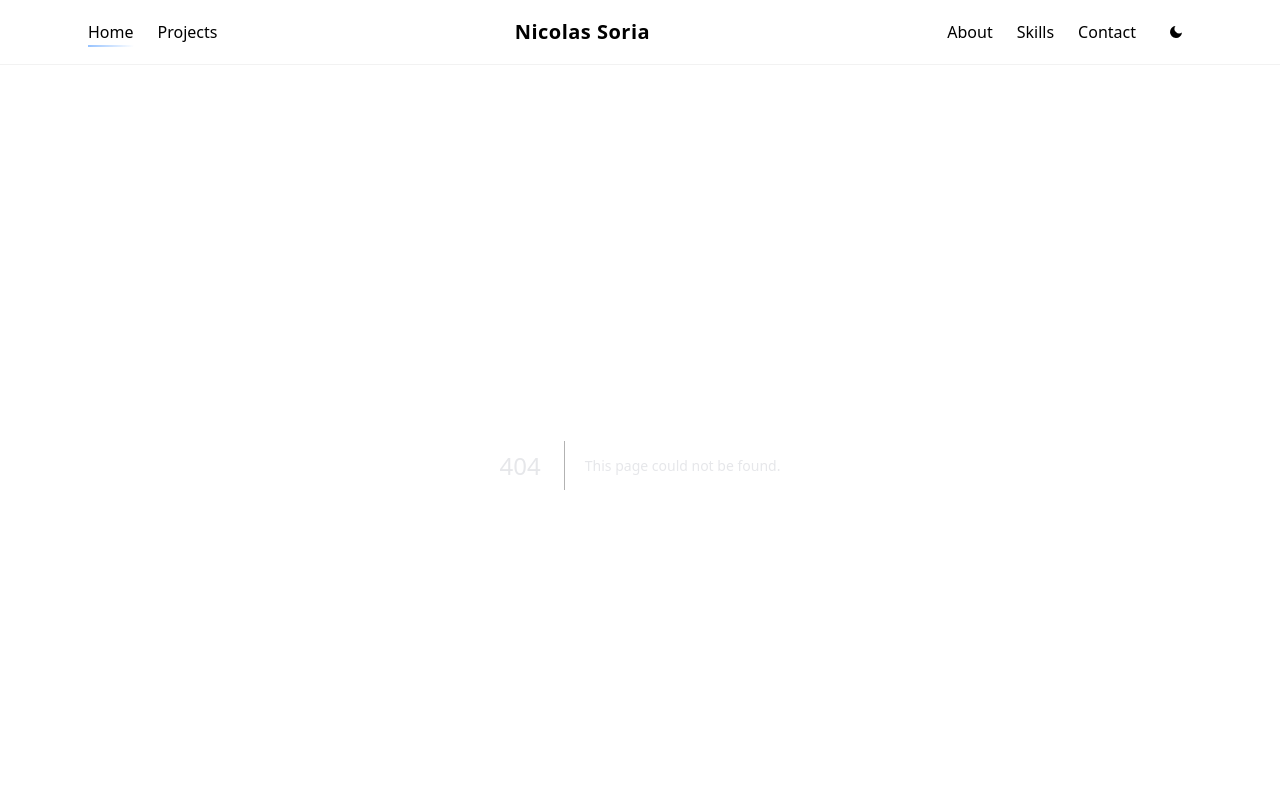
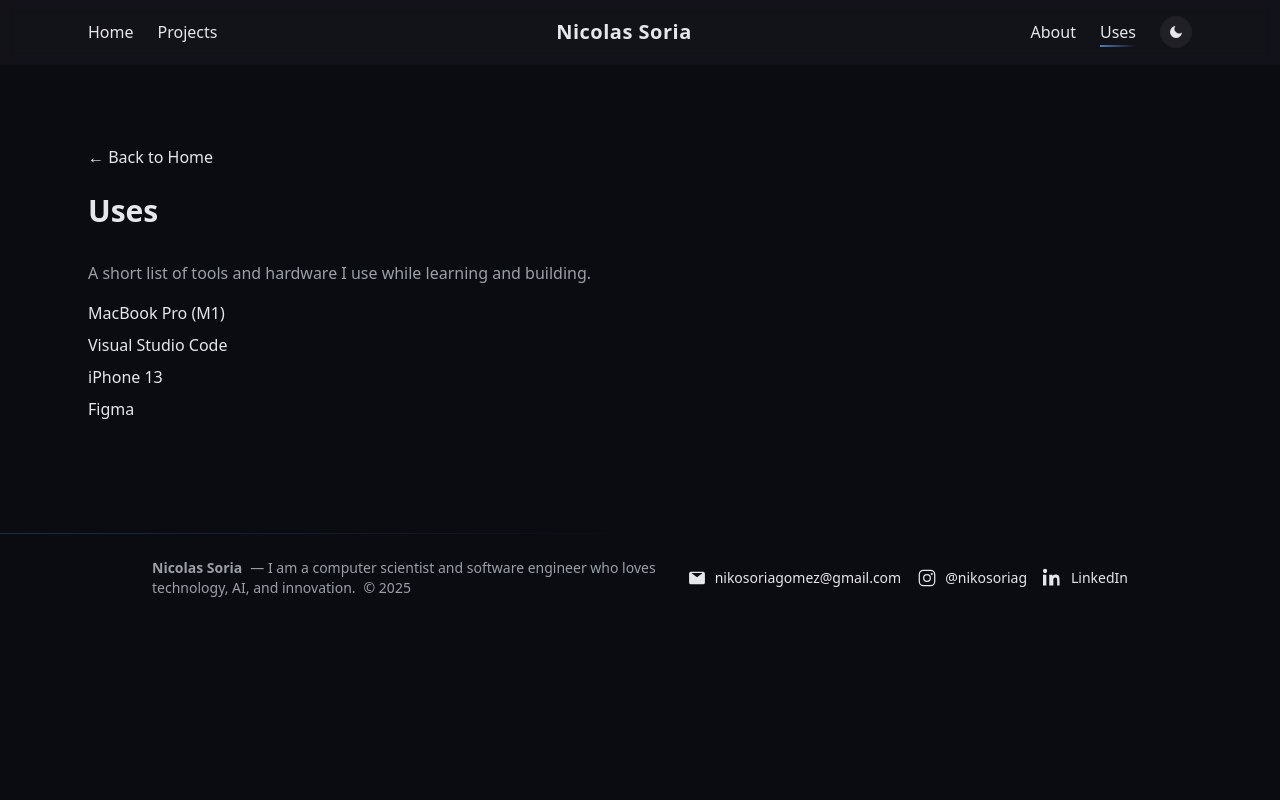
Before and after one commit to Nicocoder1/css220-portfolio, a Next.js app: page /uses in a window 1280 px wide. Before the commit this address had no page. Shown: the top 800 px of the page. Built offline with nearby package versions, Linux system fonts and the light colour scheme.

Commit message:
making it into pages

```diff
--- /dev/null
+++ b/app/about/page.tsx
@@ -0,0 +1,22 @@
+import type { ReactElement } from "react";
+
+import SectionHeading from "../components/SectionHeading";
+import AnimatedSection from "../components/AnimatedSection";
+import AboutSection from "../components/AboutSection";
+import Link from "next/link";
+
+export default function AboutPage(): ReactElement {
+  return (
+    <main>
+      <div className="max-w-6xl mx-auto px-4 sm:px-6 py-20">
+        <div className="mb-6">
+          <Link href="/" className="text-[var(--accent)] hover:underline">← Back to Home</Link>
+        </div>
+        <AnimatedSection aria-label="About">
+          <SectionHeading>About</SectionHeading>
+          <AboutSection />
+        </AnimatedSection>
+      </div>
+    </main>
+  );
+}
--- a/app/components/Footer.tsx
+++ b/app/components/Footer.tsx
@@ -17,13 +17,23 @@ export default function Footer() {
 
         <div className="flex items-center gap-4">
           <a
+            href="mailto:nikosoriagomez@gmail.com"
+            className="flex items-center gap-2 text-sm hover:brightness-105 transition-[filter] duration-150 text-[var(--muted)]"
+            aria-label="Email"
+          >
+            <svg xmlns="http://www.w3.org/2000/svg" viewBox="0 0 24 24" className="w-5 h-5" fill="currentColor" aria-hidden>
+              <path d="M2.5 6.75A2.25 2.25 0 0 1 4.75 4.5h14.5A2.25 2.25 0 0 1 21.5 6.75v10.5A2.25 2.25 0 0 1 19.25 19.5H4.75A2.25 2.25 0 0 1 2.5 17.25V6.75zm2.7-.75L12 11.1l6.8-5.1H5.2z" />
+            </svg>
+            <span className="hidden sm:inline">nikosoriagomez@gmail.com</span>
+          </a>
+
+          <a
             href="https://instagram.com/nikosoriag"
             target="_blank"
             rel="noopener noreferrer"
             className="flex items-center gap-2 text-sm hover:brightness-105 transition-[filter] duration-150 text-[var(--muted)]"
             aria-label="Instagram"
           >
-            {/* Instagram SVG (clean) */}
             <svg xmlns="http://www.w3.org/2000/svg" viewBox="0 0 24 24" className="w-5 h-5" fill="currentColor" aria-hidden>
               <path d="M7.75 2h8.5A5.75 5.75 0 0 1 22 7.75v8.5A5.75 5.75 0 0 1 16.25 22h-8.5A5.75 5.75 0 0 1 2 16.25v-8.5A5.75 5.75 0 0 1 7.75 2zm0 1.5A4.25 4.25 0 0 0 3.5 7.75v8.5A4.25 4.25 0 0 0 7.75 20.5h8.5a4.25 4.25 0 0 0 4.25-4.25v-8.5A4.25 4.25 0 0 0 16.25 3.5h-8.5zM12 7.25a4.75 4.75 0 1 1 0 9.5 4.75 4.75 0 0 1 0-9.5zm0 1.5a3.25 3.25 0 1 0 0 6.5 3.25 3.25 0 0 0 0-6.5zM17.75 6a1.25 1.25 0 1 1 0 2.5 1.25 1.25 0 0 1 0-2.5z" />
             </svg>
@@ -31,17 +41,16 @@ export default function Footer() {
           </a>
 
           <a
-            href="https://facebook.com/nicolas.soria"
+            href="https://linkedin.com/in/nikosoriag"
             target="_blank"
             rel="noopener noreferrer"
             className="flex items-center gap-2 text-sm hover:brightness-105 transition-[filter] duration-150 text-[var(--muted)]"
-            aria-label="Facebook"
+            aria-label="LinkedIn"
           >
-            {/* Facebook SVG (clean) */}
             <svg xmlns="http://www.w3.org/2000/svg" viewBox="0 0 24 24" className="w-5 h-5" fill="currentColor" aria-hidden>
-              <path d="M22 12a10 10 0 1 0-11.5 9.9v-7H8.9v-2.9h1.6V9.4c0-1.6 1-2.5 2.4-2.5.7 0 1.4.05 2 .1v2.3h-1.1c-1 0-1.2.5-1.2 1.1v1.4h2.4l-.4 2.9h-2v7A10 10 0 0 0 22 12z" />
+              <path d="M4.98 3.5C4.98 4.88 3.86 6 2.49 6S0 4.88 0 3.5 1.12 1 2.49 1 4.98 2.12 4.98 3.5zM0 8h4v13H0V8zm7.5 0h3.8v1.8h.05c.53-1 1.82-2 3.75-2 4 0 4.75 2.63 4.75 6.05V21H17v-6.1c0-1.52-.03-3.48-2.12-3.48-2.12 0-2.44 1.66-2.44 3.38V21H7.5V8z" />
             </svg>
-            <span className="hidden sm:inline">Nicolas Soria</span>
+            <span className="hidden sm:inline">LinkedIn</span>
           </a>
         </div>
       </div>
--- a/app/components/NavBar.tsx
+++ b/app/components/NavBar.tsx
@@ -1,22 +1,28 @@
 "use client";
 
-import { useEffect, useRef, useState } from "react";
+import { useEffect, useState } from "react";
+import Link from "next/link";
+import { usePathname } from "next/navigation";
 
 const NAV_LINKS = [
-  { href: "#home", label: "Home" },
-  { href: "#projects", label: "Projects" },
-  { href: "#about", label: "About" },
-  { href: "#skills", label: "Skills" },
-  { href: "#contact", label: "Contact" },
+  { href: "/", label: "Home" },
+  { href: "/projects", label: "Projects" },
+  { href: "/about", label: "About" },
+  { href: "/uses", label: "Uses" },
 ];
+    // { href: "/contact", label: "Contact" },
 
 export default function NavBar() {
-  const [activeHash, setActiveHash] = useState<string>("#home");
+  const pathname = usePathname();
+  const activePath = pathname ?? "/";
+  const isActive = (href: string) => {
+    if (href === "/") return activePath === "/";
+    return activePath === href || activePath.startsWith(href + "/");
+  };
   const [theme, setTheme] = useState<string>(() => {
     if (typeof document === "undefined") return "dark";
     return document.documentElement.dataset.theme ?? "dark";
   });
-  const obsRef = useRef<IntersectionObserver | null>(null);
   const [isOpen, setIsOpen] = useState(false);
 
   useEffect(() => {
@@ -30,29 +36,6 @@ export default function NavBar() {
       document.documentElement.dataset.theme = current;
       setTheme(current);
     }
-
-    // Scroll spy using IntersectionObserver
-    const ids = NAV_LINKS.map((l) => l.href.replace("#", ""));
-    const sections = ids.map((id) => document.getElementById(id)).filter(Boolean) as HTMLElement[];
-
-    if (sections.length > 0) {
-      obsRef.current = new IntersectionObserver(
-        (entries) => {
-          entries.forEach((entry) => {
-            if (entry.isIntersecting) {
-              setActiveHash(`#${entry.target.id}`);
-            }
-          });
-        },
-        { root: null, rootMargin: "-40% 0px -50% 0px", threshold: [0, 0.25, 0.5, 0.75] }
-      );
-
-      sections.forEach((el) => obsRef.current?.observe(el));
-    }
-
-    return () => {
-      obsRef.current?.disconnect();
-    };
   }, []);
 
   function toggleTheme() {
@@ -73,41 +56,43 @@ export default function NavBar() {
           <ul className="hidden sm:flex gap-6 text-sm sm:text-base">
             {NAV_LINKS.slice(0, 2).map((link) => (
               <li key={link.href}>
-                <a
+                <Link
                   href={link.href}
+                  aria-current={isActive(link.href) ? "page" : undefined}
                   className={`transition duration-200 pb-1 ${
-                    activeHash === link.href
+                    isActive(link.href)
                       ? "text-[var(--accent)] bg-gradient-to-r from-[var(--accent)]/70 to-transparent bg-[length:100%_2px] bg-[position:0_100%] bg-no-repeat"
                       : "text-inherit hover:brightness-105"
                   }`}
                 >
                   {link.label}
-                </a>
+                </Link>
               </li>
             ))}
           </ul>
         </div>
 
         <div className="text-lg sm:text-xl font-bold tracking-wide">
-          <a href="#home" className="inline-block">
+          <Link href="/" className="inline-block">
             Nicolas Soria
-          </a>
+          </Link>
         </div>
 
         <div className="flex items-center gap-4">
           <ul className="hidden sm:flex gap-6 items-center text-sm sm:text-base">
             {NAV_LINKS.slice(2).map((link) => (
               <li key={link.href}>
-                <a
+                <Link
                   href={link.href}
+                  aria-current={isActive(link.href) ? "page" : undefined}
                   className={`transition duration-200 pb-1 ${
-                    activeHash === link.href
+                    isActive(link.href)
                       ? "text-[var(--accent)] bg-gradient-to-r from-[var(--accent)]/70 to-transparent bg-[length:100%_2px] bg-[position:0_100%] bg-no-repeat"
                       : "text-inherit hover:brightness-105"
                   }`}
                 >
                   {link.label}
-                </a>
+                </Link>
               </li>
             ))}
           </ul>
@@ -161,14 +146,14 @@ export default function NavBar() {
         >
           <div className="px-6 py-4 flex flex-col gap-3">
             {NAV_LINKS.map((link) => (
-              <a
+              <Link
                 key={link.href}
                 href={link.href}
                 onClick={() => setIsOpen(false)}
-                className={`py-2 text-sm font-medium hover:text-[var(--accent)] transition duration-200 ${activeHash === link.href ? 'text-[var(--accent)]' : ''}`}
+                className={`py-2 text-sm font-medium hover:text-[var(--accent)] transition duration-200 ${isActive(link.href) ? 'text-[var(--accent)]' : ''}`}
               >
                 {link.label}
-              </a>
+              </Link>
             ))}
           </div>
         </div>
--- /dev/null
+++ b/app/components/PageFade.tsx
@@ -0,0 +1,16 @@
+"use client";
+
+import { useEffect, useState } from "react";
+
+export default function PageFade({ children }: { children: React.ReactNode }) {
+  const [mounted, setMounted] = useState(false);
+  useEffect(() => {
+    // Delay mounting to allow CSS animation to run on first paint
+    const t = setTimeout(() => setMounted(true), 8);
+    return () => clearTimeout(t);
+  }, []);
+
+  return (
+    <div className={`page-fade ${mounted ? "" : "opacity-0"}`}>{children}</div>
+  );
+}
--- /dev/null
+++ b/app/contact/page.tsx
@@ -0,0 +1,22 @@
+import type { ReactElement } from "react";
+
+import SectionHeading from "../components/SectionHeading";
+import AnimatedSection from "../components/AnimatedSection";
+import ContactSection from "../components/ContactSection";
+import Link from "next/link";
+
+export default function ContactPage(): ReactElement {
+  return (
+    <main>
+      <div className="max-w-6xl mx-auto px-4 sm:px-6 py-20">
+        <div className="mb-6">
+          <Link href="/" className="text-[var(--accent)] hover:underline">← Back to Home</Link>
+        </div>
+        <AnimatedSection aria-label="Contact">
+          <SectionHeading>Contact</SectionHeading>
+          <ContactSection />
+        </AnimatedSection>
+      </div>
+    </main>
+  );
+}
--- a/app/globals.css
+++ b/app/globals.css
@@ -55,8 +55,15 @@ a { color: inherit; text-decoration: none; }
   box-shadow: 0 6px 18px rgba(2,6,23,0.45);
 }
 
-html {
-  scroll-behavior: smooth;
+/* Removed global smooth scrolling to avoid forcing anchor-only behavior. */
+
+/* Page fade transition utility (used for route transitions) */
+.page-fade {
+  animation: pageFadeIn 260ms ease-in-out both;
+}
+@keyframes pageFadeIn {
+  from { opacity: 0; transform: translateY(6px); }
+  to   { opacity: 1; transform: translateY(0); }
 }
 
 /* Headings: use the foreground variable so they adapt to theme changes. */
--- a/app/layout.tsx
+++ b/app/layout.tsx
@@ -3,6 +3,7 @@ import { Geist, Geist_Mono } from "next/font/google";
 import "./globals.css";
 import NavBar from "./components/NavBar";
 import Footer from "./components/Footer";
+import PageFade from "./components/PageFade";
 
 const geistSans = Geist({
   variable: "--font-geist-sans",
@@ -30,7 +31,9 @@ export default function RootLayout({
         className={`${geistSans.variable} ${geistMono.variable} antialiased`}
       >
         <NavBar />
-        {children}
+        <PageFade>
+          {children}
+        </PageFade>
         <Footer />
       </body>
     </html>
--- a/app/page.tsx
+++ b/app/page.tsx
@@ -1,54 +1,31 @@
 import type { ReactElement } from "react";
 
-import SectionHeading from "./components/SectionHeading";
 import HeroSection from "./components/HeroSection";
-import ProjectsSection from "./components/ProjectsSection";
-import AboutSection from "./components/AboutSection";
-import ContactSection from "./components/ContactSection";
 import AnimatedSection from "./components/AnimatedSection";
-import SkillsWidget from "./components/SkillsWidget";
-
-const skills = [
-  { name: "HTML", icon: "/icons/html.svg", proficiency: 95 },
-  { name: "CSS", icon: "/icons/css.svg", proficiency: 90 },
-  { name: "JavaScript", icon: "/icons/js.svg", proficiency: 85 },
-  { name: "React", icon: "/icons/react.svg", proficiency: 80 },
-  { name: "Tailwind", icon: "/icons/tailwind.svg", proficiency: 75 },
-];
+import Link from "next/link";
 
 export default function Home(): ReactElement {
   return (
     <main className="scroll-smooth">
-      <div className="max-w-6xl mx-auto px-4 sm:px-6 space-y-28">
-
+      <div className="max-w-6xl mx-auto px-4 sm:px-6 py-20">
         <AnimatedSection id="home" aria-label="Home">
           <HeroSection />
+
+          <div className="mt-8 text-center">
+            <Link
+              href="/projects"
+              aria-label="View my projects"
+              className="inline-block bg-[var(--accent)] text-background px-5 py-3 rounded-md font-medium hover:brightness-105 transition transform hover:-translate-y-0.5"
+            >
+              <span className="inline-flex items-center gap-3">
+                <span>View My Projects</span>
+                <svg xmlns="http://www.w3.org/2000/svg" viewBox="0 0 24 24" width="18" height="18" className="inline-block transition-transform duration-200 group-hover:translate-x-1" fill="currentColor" aria-hidden>
+                  <path d="M5 12h14M13 5l7 7-7 7" stroke="currentColor" strokeWidth="1.5" strokeLinecap="round" strokeLinejoin="round" fill="none" />
+                </svg>
+              </span>
+            </Link>
+          </div>
         </AnimatedSection>
-
-        <AnimatedSection id="skills" aria-label="Skills">
-          <SectionHeading>Skills</SectionHeading>
-          <SkillsWidget
-            title="My Skills"
-            content="Here are the technologies and languages I’m currently using and improving on."
-            skills={skills}
-          />
-        </AnimatedSection>
-
-        <AnimatedSection id="projects" aria-label="Projects">
-          <SectionHeading>Projects</SectionHeading>
-          <ProjectsSection />
-        </AnimatedSection>
-
-        <AnimatedSection id="about" aria-label="About">
-          <SectionHeading>About</SectionHeading>
-          <AboutSection />
-        </AnimatedSection>
-
-        <AnimatedSection id="contact" aria-label="Contact">
-          <SectionHeading>Contact</SectionHeading>
-          <ContactSection />
-        </AnimatedSection>
-
       </div>
     </main>
   );
--- /dev/null
+++ b/app/projects/page.tsx
@@ -0,0 +1,22 @@
+import type { ReactElement } from "react";
+
+import SectionHeading from "../components/SectionHeading";
+import AnimatedSection from "../components/AnimatedSection";
+import ProjectsSection from "../components/ProjectsSection";
+import Link from "next/link";
+
+export default function ProjectsPage(): ReactElement {
+  return (
+    <main>
+      <div className="max-w-6xl mx-auto px-4 sm:px-6 py-20">
+        <div className="mb-6">
+          <Link href="/" className="text-[var(--accent)] hover:underline">← Back to Home</Link>
+        </div>
+        <AnimatedSection aria-label="Projects">
+          <SectionHeading>Projects</SectionHeading>
+          <ProjectsSection />
+        </AnimatedSection>
+      </div>
+    </main>
+  );
+}
--- /dev/null
+++ b/app/uses/page.tsx
@@ -0,0 +1,27 @@
+import type { ReactElement } from "react";
+
+import SectionHeading from "../components/SectionHeading";
+import AnimatedSection from "../components/AnimatedSection";
+import Link from "next/link";
+
+export default function UsesPage(): ReactElement {
+  return (
+    <main>
+      <div className="max-w-6xl mx-auto px-4 sm:px-6 py-20">
+        <div className="mb-6">
+          <Link href="/" className="text-[var(--accent)] hover:underline">← Back to Home</Link>
+        </div>
+        <AnimatedSection aria-label="Uses">
+          <SectionHeading>Uses</SectionHeading>
+          <p className="mt-4 text-[var(--muted)]">A short list of tools and hardware I use while learning and building.</p>
+          <ul className="mt-4 space-y-2 text-[var(--fg)]">
+            <li>MacBook Pro (M1)</li>
+            <li>Visual Studio Code</li>
+            <li>iPhone 13</li>
+            <li>Figma</li>
+          </ul>
+        </AnimatedSection>
+      </div>
+    </main>
+  );
+}
```
